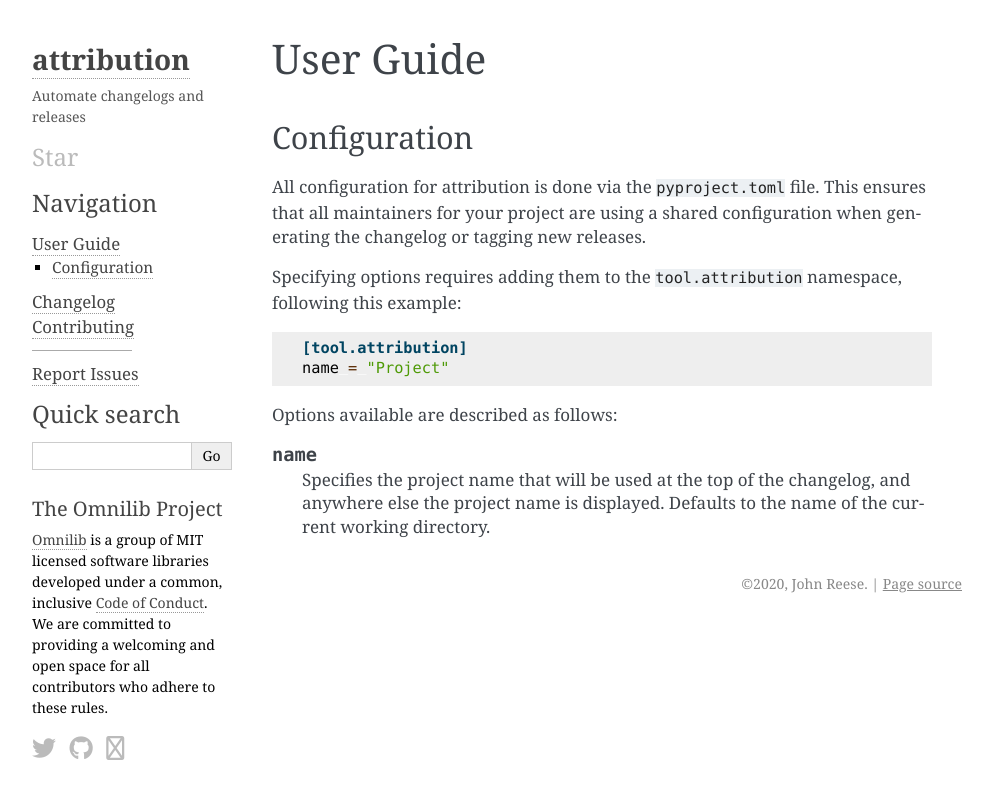
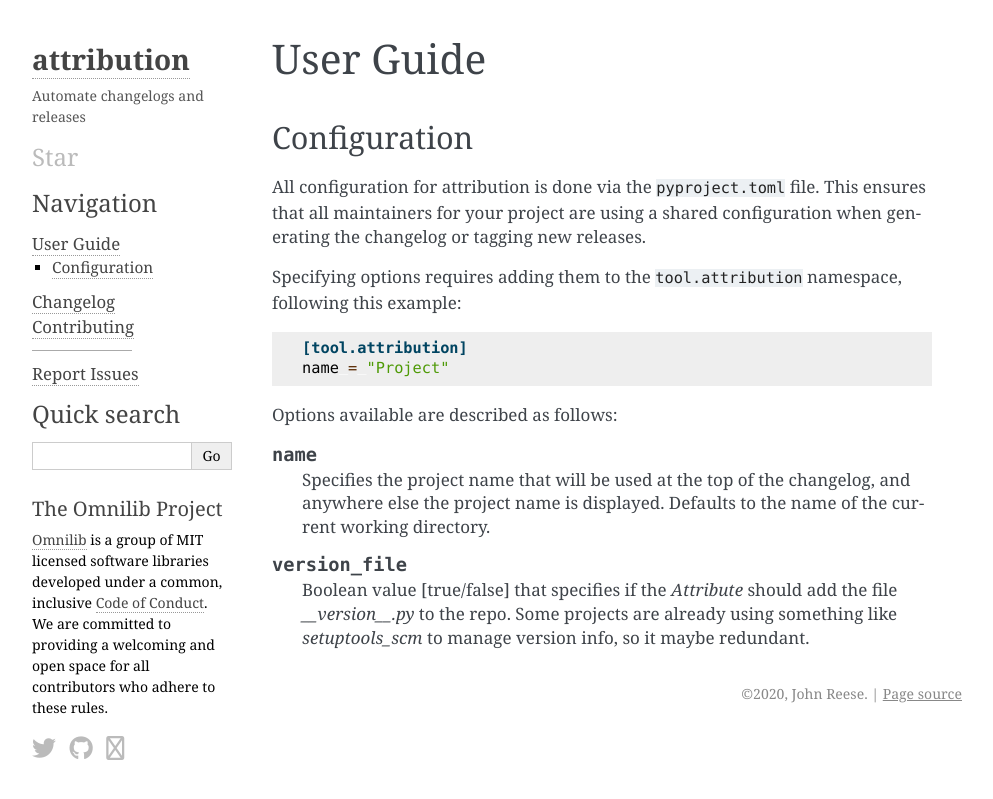
Before and after one commit to omnilib/attribution, a Sphinx documentation site: the page built from docs/guide.rst, in a window 1280 px wide. Shown: the top 799 px of the page, without its empty margins (148-1141 px from the left). Built offline with Sphinx 7.4.7, drawn with Linux system fonts in a browser that asks for light colours; nearby versions of some CDN libraries.

Commit message:
[docs] add docs to guide.rst

```diff
--- a/docs/guide.rst
+++ b/docs/guide.rst
@@ -23,3 +23,9 @@ Options available are described as follows:
     Specifies the project name that will be used at the top of the changelog,
     and anywhere else the project name is displayed. Defaults to the name
     of the current working directory.
+
+.. attribute:: version_file
+
+    Boolean value [true/false] that specifies if the `Attribute` should add the file
+    `__version__.py` to the repo. Some projects are already using something like
+    `setuptools_scm` to manage version info, so it maybe redundant.
```
